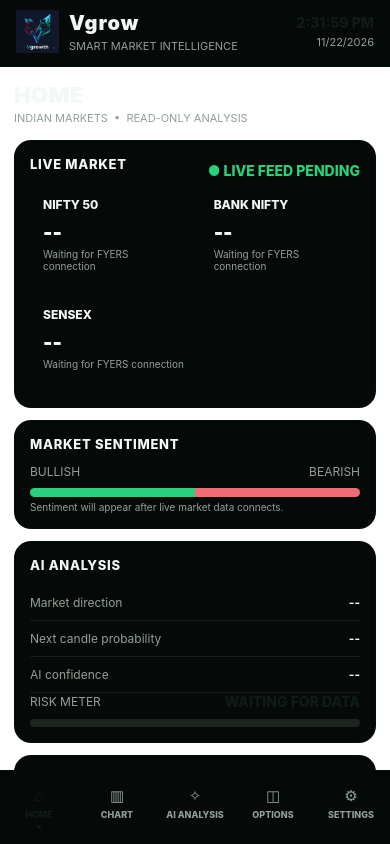
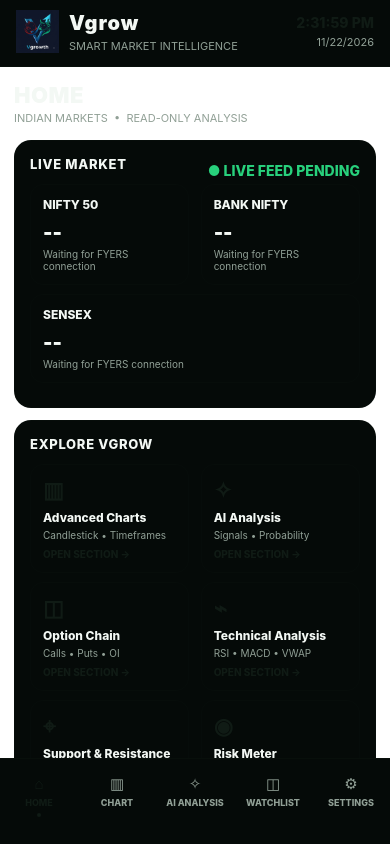
Before and after one commit to multiplexrounds-web/fyers-smart-ai, a React Native app: screen / in a window 390 px wide. Built offline with nearby package versions, Linux system fonts and the light colour scheme.

Commit message:
Finalize Vgrow hybrid home layout, five-tab navigation and 20 themes

```diff
--- a/App.js
+++ b/App.js
@@ -2,7 +2,7 @@ import React,{useEffect,useState} from 'react';
 import {SafeAreaView,View,Text,ScrollView,TouchableOpacity,StatusBar,StyleSheet,Switch,Image} from 'react-native';
 
 const THEMES=[
-['Black + Green','#050A08','#101B15','#28D17C'],['Midnight Gold','#090A0D','#17181D','#D6AD55'],['Ocean Blue','#071522','#10283B','#45B8F0'],['Royal Purple','#120B20','#25183B','#B78CFF'],['Emerald','#071810','#102B1D','#55D68B'],['Ruby Red','#1B090C','#32151B','#FF7185'],['Arctic','#EAF1F7','#FFFFFF','#2376B7'],['Silver','#17191D','#252A30','#D6DCE5'],['Sunset','#21100A','#3A2015','#FF9A62'],['Cyber Cyan','#06191B','#102D30','#40E0D0'],['Rose Pink','#1D1018','#35202D','#FF91C8'],['Forest','#0C1710','#1A2B1E','#9BCB70'],['Desert','#211B11','#393021','#E4BD78'],['Neon Green','#07130A','#14271A','#A4F06B'],['Copper','#1B110C','#332219','#D99060'],['Indigo','#0C1022','#1B2340','#829BFF'],['Clean Light','#F4F5F7','#FFFFFF','#202A36'],['Graphite','#101214','#202428','#AEB8C2'],['Ocean Teal','#071B1C','#123334','#5DD6C4'],['Lavender','#171323','#2A2340','#C4A7FF'],['Classic Black','#000000','#141414','#F2C14E'],['Carbon Green','#080D0B','#18231C','#7BE495']];
+['Black Neon','#050A08','#101B15','#00E676'],['Midnight Blue','#071323','#10283B','#00CFFF'],['Black Gold','#100E0A','#211A10','#D6AE55'],['Royal Purple','#120B20','#25183B','#B78CFF'],['Ocean Blue','#071522','#10283B','#45B8F0'],['Emerald','#071810','#102B1D','#00C78B'],['Crimson Red','#1B090C','#32151B','#FF5252'],['Cyber Pink','#1D1018','#35202D','#FF4FAD'],['Arctic White','#F2F5F9','#FFFFFF','#2479C8'],['Silver Dark','#17191D','#252A30','#B8C2CC'],['Sunset Orange','#21100A','#3A2015','#FF9633'],['Teal','#071B1C','#123334','#22D3C5'],['Diamond Blue','#101D35','#1B2B48','#83BFFF'],['Royal Gold','#211A10','#392D1C','#E5BD72'],['Forest Green','#0C1710','#1A2B1E','#76C66B'],['Deep Red','#18090E','#32121B','#FF334E'],['Graphite','#24282E','#343A42','#AEB8C2'],['Lavender','#171323','#2A2340','#B9A0FF'],['Ice Cyan','#10232A','#1B3942','#62E5F2'],['Pure Black','#000000','#141414','#FFFFFF']];
 const LANGS=['English','मराठी','हिंदी','ગુજરાતી','தமிழ்','తెలుగు'];
 const TXT=[
 {home:'HOME',chart:'CHART',ai:'AI ANALYSIS',options:'OPTIONS',settings:'SETTINGS',market:'LIVE MARKET',pending:'Connect FYERS to view live prices',sentiment:'MARKET SENTIMENT',support:'SUPPORT & RESISTANCE',indicators:'TECHNICAL INDICATORS',theme:'APP THEME',language:'APP LANGUAGE',notify:'NOTIFICATIONS',finger:'FINGERPRINT LOCK',ro:'READ ONLY  •  ORDER EXECUTION DISABLED'},
@@ -10,12 +10,12 @@ const TXT=[
 {home:'होम',chart:'चार्ट',ai:'AI विश्लेषण',options:'ऑप्शन्स',settings:'सेटिंग्स',market:'लाइव मार्केट',pending:'लाइव भाव के लिए FYERS जोड़ें',sentiment:'मार्केट रुझान',support:'सपोर्ट और रेसिस्टेंस',indicators:'टेक्निकल इंडिकेटर्स',theme:'ऐप थीम',language:'ऐप भाषा',notify:'नोटिफिकेशन',finger:'फिंगरप्रिंट लॉक',ro:'केवल जानकारी  •  ऑर्डर बंद'}];
 export default function App(){
  const [page,setPage]=useState('home'),[theme,setTheme]=useState(0),[lang,setLang]=useState(0),[time,setTime]=useState(new Date()),[notify,setNotify]=useState(false),[finger,setFinger]=useState(false);
- const [bg,card,accent]=THEMES[theme],t=TXT[lang]||TXT[0],light=theme===6||theme===16,fg=light?'#17202A':'#F3F8F4',muted=light?'#58616B':'#91A096',green='#28D17C';
+ const [bg,card,accent]=THEMES[theme],t=TXT[lang]||TXT[0],light=theme===8,fg=light?'#17202A':'#F3F8F4',muted=light?'#58616B':'#91A096',green='#28D17C';
  useEffect(()=>{const id=setInterval(()=>setTime(new Date()),1000);return()=>clearInterval(id)},[]);
  const s=StyleSheet.create({
  root:{flex:1,backgroundColor:bg},header:{paddingHorizontal:16,paddingTop:10,paddingBottom:13,backgroundColor:card,borderBottomWidth:1,borderBottomColor:accent+'55',flexDirection:'row',justifyContent:'space-between',alignItems:'center'},
  logoRow:{flexDirection:'row',alignItems:'center'},logoImage:{width:43,height:43,resizeMode:'contain',marginRight:10},logo:{fontSize:20,fontWeight:'900',color:fg,letterSpacing:1},muted:{color:muted,fontSize:11,marginTop:4},accent:{color:accent,fontWeight:'800'},green:{color:green,fontWeight:'800'},
- body:{paddingHorizontal:14,paddingTop:15,paddingBottom:22},pageTitle:{color:fg,fontSize:22,fontWeight:'900',letterSpacing:.5,marginBottom:3},pageSub:{color:muted,fontSize:11,marginBottom:15},
+ body:{paddingHorizontal:14,paddingTop:15,paddingBottom:28},pageTitle:{color:fg,fontSize:22,fontWeight:'900',letterSpacing:.5,marginBottom:3},pageSub:{color:muted,fontSize:11,marginBottom:15},
  box:{backgroundColor:card,borderColor:accent+'35',borderWidth:1,borderRadius:17,padding:15,marginBottom:12},boxTitle:{color:fg,fontSize:13,fontWeight:'800',letterSpacing:.7,marginBottom:12},eyebrow:{color:muted,fontSize:9,fontWeight:'800',letterSpacing:1.1,marginBottom:7},
  marketGrid:{flexDirection:'row',flexWrap:'wrap',justifyContent:'space-between'},marketCard:{width:'48.3%',backgroundColor:bg,borderRadius:13,padding:12,marginBottom:9,borderWidth:1,borderColor:accent+'35'},marketName:{color:fg,fontSize:12,fontWeight:'800'},marketValue:{color:fg,fontSize:20,fontWeight:'900',marginTop:8},marketChange:{color:muted,fontSize:10,marginTop:4},
  split:{flexDirection:'row',justifyContent:'space-between',alignItems:'center'},pill:{paddingHorizontal:10,paddingVertical:6,borderRadius:20,backgroundColor:accent+'20'},pillText:{color:accent,fontSize:10,fontWeight:'800'},
@@ -23,16 +23,17 @@ export default function App(){
  barTrack:{height:8,backgroundColor:'#77847735',borderRadius:8,overflow:'hidden',marginTop:9},barFill:{height:8,backgroundColor:accent,borderRadius:8},
  wrap:{flexDirection:'row',flexWrap:'wrap',marginTop:10},chip:{borderWidth:1,borderRadius:12,paddingHorizontal:11,paddingVertical:9,marginRight:7,marginBottom:8},chipText:{fontSize:11,fontWeight:'700'},
  setting:{flexDirection:'row',justifyContent:'space-between',alignItems:'center',paddingVertical:13,borderBottomWidth:1,borderBottomColor:'#77847725'},settingTitle:{color:fg,fontSize:13,fontWeight:'700'},settingDesc:{color:muted,fontSize:10,marginTop:4},
- navSafe:{backgroundColor:card,borderTopWidth:1,borderColor:accent+'55',paddingBottom:10},nav:{flexDirection:'row',paddingTop:10},navItem:{flex:1,alignItems:'center',justifyContent:'center',paddingVertical:5},navDot:{width:4,height:4,borderRadius:4,marginTop:5},navText:{fontSize:9,fontWeight:'800'},footer:{color:green,textAlign:'center',paddingTop:10,paddingBottom:4,fontSize:9,fontWeight:'800',letterSpacing:.5},
+ navSafe:{backgroundColor:card,borderTopWidth:1,borderColor:accent+'55',paddingBottom:22},nav:{flexDirection:'row',paddingTop:10},navItem:{flex:1,alignItems:'center',justifyContent:'center',paddingVertical:5},navDot:{width:4,height:4,borderRadius:4,marginTop:5},navText:{fontSize:9,fontWeight:'800'},footer:{color:green,textAlign:'center',paddingTop:10,paddingBottom:4,fontSize:9,fontWeight:'800',letterSpacing:.5},
  chartPanel:{height:205,backgroundColor:bg,borderRadius:12,padding:12,justifyContent:'space-between',overflow:'hidden'},chartGrid:{position:'absolute',left:0,right:0,height:1,backgroundColor:'#82918420'},candleRow:{flexDirection:'row',alignItems:'stretch',justifyContent:'space-around',height:145,paddingHorizontal:3},candle:{width:8,borderRadius:2,position:'absolute'},wick:{width:2,position:'absolute',alignSelf:'center'},chartCaption:{color:muted,fontSize:9}
  });
  const Card=({title,children,extra})=><View style={s.box}><View style={s.split}><Text style={s.boxTitle}>{title}</Text>{extra||null}</View>{children}</View>;
  const Row=({label,value='--'})=><View style={s.row}><Text style={s.rowLabel}>{label}</Text><Text style={s.value}>{value}</Text></View>;
- const pages=['home','chart','ai','options','settings'],labels=[t.home,t.chart,t.ai,t.options,t.settings];
+ const pages=['home','chart','ai','watchlist','settings'],labels=[t.home,t.chart,t.ai,'WATCHLIST',t.settings];
  const candles=[.35,.47,.42,.58,.5,.66,.59,.72,.64,.78,.69,.82,.74,.88,.8,.9];
  const CandleChart=()=> <View style={s.chartPanel}>{[28,65,102,139].map(y=><View key={y} style={[s.chartGrid,{top:y}]}/>)}<View style={s.candleRow}>{candles.map((v,i)=>{const up=i%3!==1;const h=18+v*48;return <View key={i} style={{width:10,height:145,justifyContent:'center',alignItems:'center'}}><View style={[s.wick,{height:h+19,top:(145-h-19)/2,backgroundColor:up?green:'#F06B72'}]}/><View style={[s.candle,{height:h,top:(145-h)/2,backgroundColor:up?green:'#F06B72'}]}/></View>})}</View><View style={s.split}><Text style={s.chartCaption}>Illustrative chart layout • Live feed pending</Text><Text style={s.chartCaption}>1m  5m  15m  1h  1D</Text></View></View>;
  const content=page==='home'?<>
  <Card title={t.market} extra={<Text style={s.green}>● LIVE FEED PENDING</Text>}><View style={s.marketGrid}>{['NIFTY 50','BANK NIFTY','SENSEX'].map((x,i)=><View key={x} style={[s.marketCard,i===2?{width:'100%'}:null]}><Text style={s.marketName}>{x}</Text><Text style={s.marketValue}>--</Text><Text style={s.marketChange}>Waiting for FYERS connection</Text></View>)}</View></Card>
+ <Card title="EXPLORE VGROW"><View style={s.marketGrid}>{[{id:'chart',name:'Advanced Charts',desc:'Candlestick • Timeframes',symbol:'▥'},{id:'ai',name:'AI Analysis',desc:'Signals • Probability',symbol:'✧'},{id:'options',name:'Option Chain',desc:'Calls • Puts • OI',symbol:'◫'},{id:'technical',name:'Technical Analysis',desc:'RSI • MACD • VWAP',symbol:'⌁'},{id:'support',name:'Support & Resistance',desc:'Daily key levels',symbol:'⌖'},{id:'risk',name:'Risk Meter',desc:'Market risk overview',symbol:'◉'},{id:'watchlist',name:'My Watchlist',desc:'Track instruments',symbol:'☆'},{id:'settings',name:'Settings',desc:'Themes • Language',symbol:'⚙'}].map(item=><TouchableOpacity key={item.id} onPress={()=>setPage(item.id)} style={[s.marketCard,{minHeight:100}]}><Text style={[s.marketValue,{fontSize:22,color:accent,marginTop:0}]}>{item.symbol}</Text><Text style={[s.marketName,{marginTop:7}]}>{item.name}</Text><Text style={s.marketChange}>{item.desc}</Text><Text style={[s.accent,{fontSize:10,marginTop:7}]}>OPEN SECTION →</Text></TouchableOpacity>)}</View></Card>
  <Card title={t.sentiment}><View style={s.split}><Text style={s.rowLabel}>BULLISH</Text><Text style={s.rowLabel}>BEARISH</Text></View><View style={{flexDirection:'row',height:9,borderRadius:8,overflow:'hidden',marginTop:9}}><View style={{flex:1,backgroundColor:green}}/><View style={{flex:1,backgroundColor:'#F06B72'}}/></View><Text style={s.settingDesc}>Sentiment will appear after live market data connects.</Text></Card>
  <Card title="AI ANALYSIS"><Row label="Market direction"/><Row label="Next candle probability"/><Row label="AI confidence"/><View style={s.split}><Text style={s.rowLabel}>RISK METER</Text><Text style={s.accent}>WAITING FOR DATA</Text></View><View style={s.barTrack}><View style={[s.barFill,{width:'0%'}]}/></View></Card>
  <Card title={t.support}><Row label="Resistance 1"/><Row label="Resistance 2"/><Row label="Support 1"/><Row label="Support 2"/></Card>
@@ -44,13 +45,13 @@ export default function App(){
  <Card title="AI MARKET ANALYSIS"><Row label="Market direction"/><Row label="Price action"/><Row label="Next 5 minute outlook"/><Row label="Next candle probability"/><Row label="AI confidence"/><Row label="Risk meter"/><Text style={s.settingDesc}>AI insights will populate when verified market data is available.</Text></Card>
  <Card title="RISK METER"><View style={s.split}><Text style={s.rowLabel}>CURRENT RISK</Text><Text style={s.accent}>NOT AVAILABLE</Text></View><View style={s.barTrack}><View style={[s.barFill,{width:'0%'}]}/></View></Card>
  <Card title="TECHNICAL SIGNALS">{['RSI','MACD','VWAP','EMA','Supertrend','Volume'].map(x=><Row key={x} label={x}/>)}</Card>
- </>:page==='options'?<>
+ </>:page==='watchlist'?<><Card title="MY WATCHLIST"><Text style={s.settingDesc}>Add instruments to follow them here. Live quotes appear only after verified FYERS data is connected.</Text>{['NIFTY 50','BANK NIFTY','SENSEX'].map(x=><Row key={x} label={x} value="--"/>)}</Card></>:page==='technical'?<><Card title="TECHNICAL ANALYSIS">{['RSI','MACD','VWAP','EMA 20 / 50','SUPERTREND','VOLUME'].map(x=><Row key={x} label={x}/>)}</Card></>:page==='support'?<><Card title="SUPPORT & RESISTANCE"><Row label="Resistance 1"/><Row label="Resistance 2"/><Row label="Support 1"/><Row label="Support 2"/><Text style={s.settingDesc}>Levels will appear when verified market data is available.</Text></Card></>:page==='risk'?<><Card title="MARKET RISK METER"><Row label="Current risk" value="--"/><Row label="Volatility" value="--"/><Row label="Trend strength" value="--"/><Text style={s.settingDesc}>Risk readings require verified live market data.</Text></Card></>:page==='options'?<>
  <Card title="OPTION CHAIN" extra={<Text style={s.accent}>NIFTY • DATA PENDING</Text>}><View style={[s.split,{paddingVertical:10,borderBottomWidth:1,borderBottomColor:'#77847755'}]}>{['STRIKE','CALL LTP','PUT LTP'].map(x=><Text key={x} style={[s.chartCaption,{color:accent,fontWeight:'800'}]}>{x}</Text>)}</View>{['ATM - 2','ATM - 1','ATM','ATM + 1','ATM + 2'].map(x=><View key={x} style={s.split}><Text style={[s.value,{flex:1,textAlign:'left'}]}>--</Text><Text style={[s.value,{flex:1,textAlign:'center'}]}>--</Text><Text style={[s.value,{flex:1,textAlign:'right'}]}>--</Text></View>)}<Text style={s.settingDesc}>Strike prices and option values require live option-chain data.</Text></Card>
  <Card title="OPTIONS ANALYZER"><Row label="PCR"/><Row label="Max pain"/><Row label="Open interest"/><Row label="Change in OI"/><Row label="IV / Greeks"/><Row label="CE / PE strength"/></Card>
  </>:<>
- <Card title="PERSONALIZATION"><Text style={s.eyebrow}>{t.theme} • 22 THEMES</Text><View style={s.wrap}>{THEMES.map((x,i)=><TouchableOpacity key={x[0]} onPress={()=>setTheme(i)} style={[s.chip,{backgroundColor:x[1],borderColor:theme===i?x[3]:'#77847766'}]}><Text style={[s.chipText,{color:(i===6||i===16)?'#202A36':'#FFFFFF'}]}>{x[0]}{theme===i?' ✓':''}</Text></TouchableOpacity>)}</View><View style={{height:1,backgroundColor:'#77847733',marginVertical:9}}/><Text style={s.eyebrow}>{t.language} • 6 LANGUAGES</Text><View style={s.wrap}>{LANGS.map((x,i)=><TouchableOpacity key={x} onPress={()=>setLang(i)} style={[s.chip,{borderColor:lang===i?accent:'#77847766'}]}><Text style={[s.chipText,{color:fg}]}>{x}{lang===i?' ✓':''}</Text></TouchableOpacity>)}</View></Card>
+ <Card title="PERSONALIZATION"><Text style={s.eyebrow}>{t.theme} • 20 THEMES</Text><View style={s.wrap}>{THEMES.map((x,i)=><TouchableOpacity key={x[0]} onPress={()=>setTheme(i)} style={[s.chip,{backgroundColor:x[1],borderColor:theme===i?x[3]:'#77847766'}]}><Text style={[s.chipText,{color:(i===6||i===16)?'#202A36':'#FFFFFF'}]}>{x[0]}{theme===i?' ✓':''}</Text></TouchableOpacity>)}</View><View style={{height:1,backgroundColor:'#77847733',marginVertical:9}}/><Text style={s.eyebrow}>{t.language} • 6 LANGUAGES</Text><View style={s.wrap}>{LANGS.map((x,i)=><TouchableOpacity key={x} onPress={()=>setLang(i)} style={[s.chip,{borderColor:lang===i?accent:'#77847766'}]}><Text style={[s.chipText,{color:fg}]}>{x}{lang===i?' ✓':''}</Text></TouchableOpacity>)}</View></Card>
  <Card title="SECURITY & ALERTS"><View style={s.setting}><View style={{flex:1,paddingRight:12}}><Text style={s.settingTitle}>{t.notify}</Text><Text style={s.settingDesc}>Notification toggle preview</Text></View><Switch value={notify} onValueChange={setNotify} trackColor={{true:accent}}/></View><View style={s.setting}><View style={{flex:1,paddingRight:12}}><Text style={s.settingTitle}>{t.finger}</Text><Text style={s.settingDesc}>Biometric support is not connected yet</Text></View><Switch value={finger} onValueChange={setFinger} trackColor={{true:accent}}/></View><Text style={s.settingDesc}>Fingerprint switch is a UI preview; native biometric authentication is not enabled.</Text></Card>
  <Card title="BROKER & DATA"><Row label="Broker" value="FYERS"/><Row label="Market data" value="Pending connection"/><Row label="Application mode" value="READ ONLY"/><Row label="Order execution" value="DISABLED"/></Card>
  </>;
- return <SafeAreaView style={s.root}><StatusBar backgroundColor={bg} barStyle={light?'dark-content':'light-content'} translucent={false}/><View style={s.header}><View style={s.logoRow}><Image source={require('./assets/WhatsApp Image 2026-11-22 at 9.10.43 PM.jpeg')} style={s.logoImage}/><View><Text style={s.logo}>Vgrow</Text><Text style={s.muted}>SMART MARKET INTELLIGENCE</Text></View></View><View style={{alignItems:'flex-end'}}><Text style={s.accent}>{time.toLocaleTimeString()}</Text><Text style={s.muted}>{time.toLocaleDateString()}</Text></View></View><ScrollView style={{flex:1}} contentContainerStyle={s.body} showsVerticalScrollIndicator={false}><Text style={s.pageTitle}>{labels[pages.indexOf(page)]}</Text><Text style={s.pageSub}>INDIAN MARKETS  •  READ-ONLY ANALYSIS</Text>{content}<Text style={s.footer}>{t.ro}</Text></ScrollView><View style={s.navSafe}><View style={s.nav}>{pages.map((x,i)=><TouchableOpacity key={x} style={s.navItem} onPress={()=>setPage(x)}><Text style={{fontSize:15,color:page===x?accent:muted}}>{['⌂','▥','✧','◫','⚙'][i]}</Text><Text style={[s.navText,{color:page===x?accent:muted,marginTop:4}]}>{labels[i]}</Text><View style={[s.navDot,{backgroundColor:page===x?accent:'transparent'}]}/></TouchableOpacity>)}</View></View></SafeAreaView>;
+ return <SafeAreaView style={s.root}><StatusBar backgroundColor={bg} barStyle={light?'dark-content':'light-content'} translucent={false}/><View style={s.header}><View style={s.logoRow}><Image source={require('./assets/WhatsApp Image 2026-11-22 at 9.10.43 PM.jpeg')} style={s.logoImage}/><View><Text style={s.logo}>Vgrow</Text><Text style={s.muted}>SMART MARKET INTELLIGENCE</Text></View></View><View style={{alignItems:'flex-end'}}><Text style={s.accent}>{time.toLocaleTimeString()}</Text><Text style={s.muted}>{time.toLocaleDateString()}</Text></View></View><ScrollView style={{flex:1}} contentContainerStyle={s.body} showsVerticalScrollIndicator={false}><Text style={s.pageTitle}>{labels[pages.indexOf(page)]||page.toUpperCase()}</Text><Text style={s.pageSub}>INDIAN MARKETS  •  READ-ONLY ANALYSIS</Text>{content}<Text style={s.footer}>{t.ro}</Text></ScrollView><View style={s.navSafe}><View style={s.nav}>{pages.map((x,i)=><TouchableOpacity key={x} style={s.navItem} onPress={()=>setPage(x)}><Text style={{fontSize:15,color:page===x?accent:muted}}>{['⌂','▥','✧','◫','⚙'][i]}</Text><Text style={[s.navText,{color:page===x?accent:muted,marginTop:4}]}>{labels[i]}</Text><View style={[s.navDot,{backgroundColor:page===x?accent:'transparent'}]}/></TouchableOpacity>)}</View></View></SafeAreaView>;
 }
```
